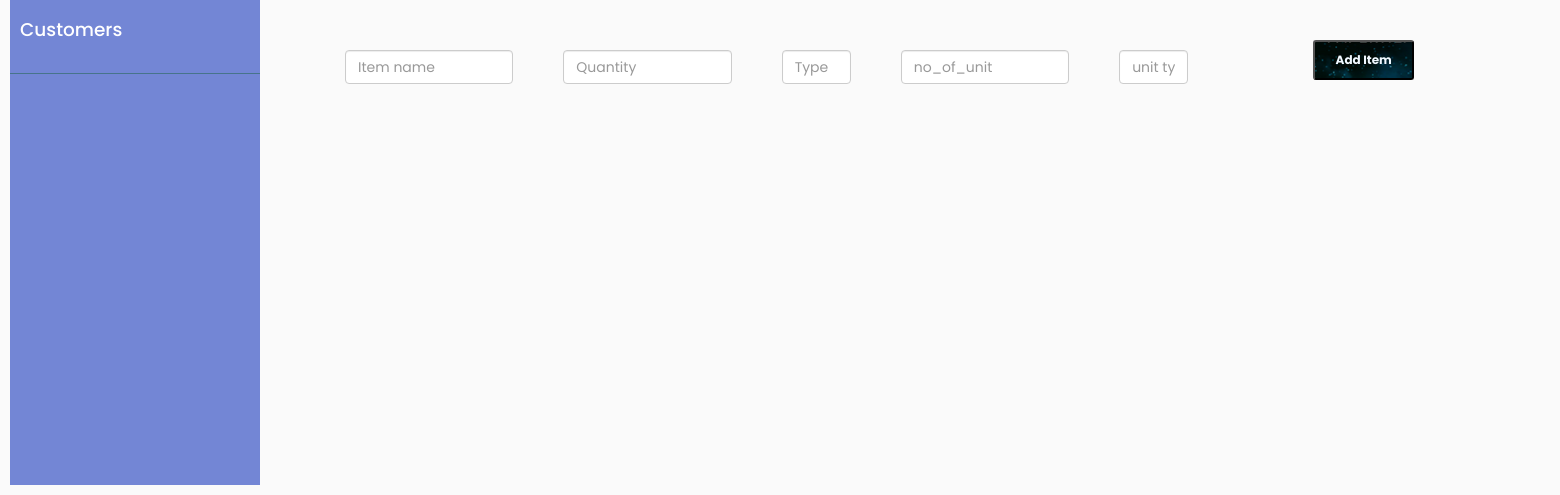
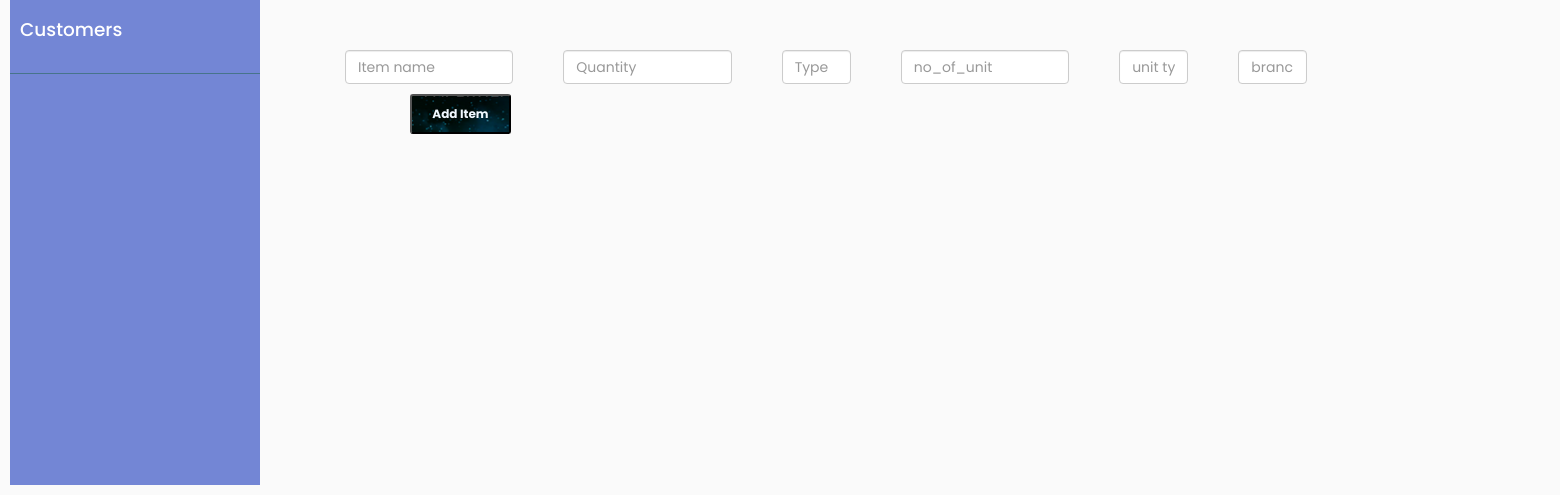
Before and after one commit to mohantechlead/mohan_ERP, a Django app: template MR/templates/display_inventory.html in a window 1560 px wide. Shown: the part 345-840 px from the top of the page. Run offline with Django 3.2, Linux system fonts and the light colour scheme; the template is opened without the code that fills it, so the values that code supplies are empty; some libraries are stand-ins or nearby versions.

Commit message:
correct MR

```diff
--- a/MR/models.py
+++ b/MR/models.py
@@ -26,6 +26,7 @@ class inventory(models.Model):
     measurement_type = models.TextField(blank=True, null=True)
     quantity = models.FloatField(blank=True)
     inventory_id = models.UUIDField(primary_key=True, default=uuid.uuid4, editable=False)
+    branch = models.TextField(blank=True)
 
     def __str__(self):
         return self.item_name
--- a/MR/templates/display_inventory.html
+++ b/MR/templates/display_inventory.html
@@ -75,6 +75,10 @@
           <input type="text" class="form-control col-sm-2" name = "unit_type" placeholder="unit type">
         </div>
 
+        <div class="col-sm-1">
+          <input type="text" class="form-control col-sm-2" name = "branch" placeholder="branch">
+        </div>
+
            </div>
       <button  class="col-sm-1 btn-sm "
     style="background-image:url('../static/back1.PNG');color: aliceblue; margin-left: 100px;font-size: 12px; height: 40px; font-weight: bold;">
```
Also changed, not shown: MR/migrations/0007_inventory_branch.py (added).
